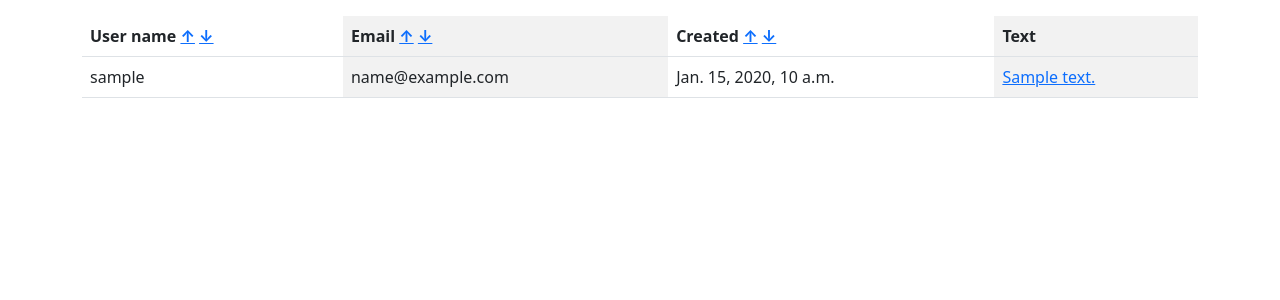
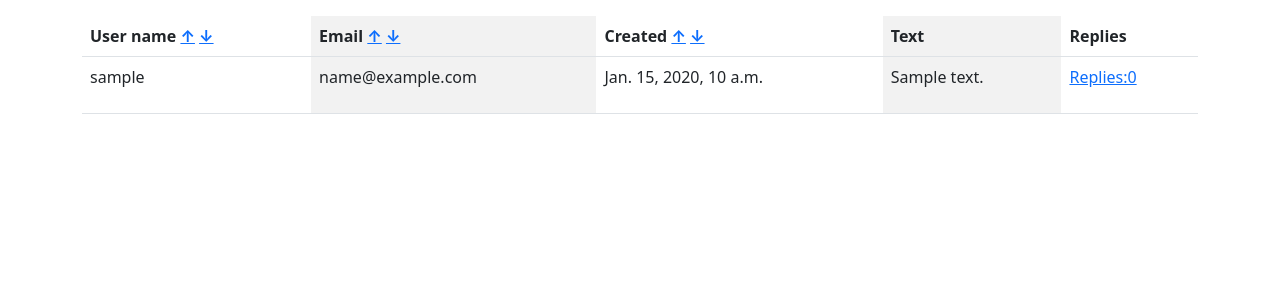
Before and after one commit to krasheg/SPA_application, a Django app: page / in a window 1280 px wide. Shown: the part 56-356 px from the top of the page. Run offline with Django 5.2, Linux system fonts and the light colour scheme; tables that the repository leaves empty hold one stand-in row (values such as "Sample post").

Commit message:
changed table view

```diff
--- a/app/templates/app/home.html
+++ b/app/templates/app/home.html
@@ -19,6 +19,7 @@
                 <a href="{% url 'home' %}?sort=-created_date">&#8595;</a>
             </th>
             <th>Text</th>
+            <th>Replies</th>
         </tr>
         {% if not comments %}
             <h1>No comments yet</h1>
@@ -28,7 +29,8 @@
                 <td>{{ comment.user_name.user_name }}</td>
                 <td>{{ comment.user_name.email }}</td>
                 <td>{{ comment.created_date }}</td>
-                <td><a href="{% url 'home' %}?parent={{ comment.id }}">{{ comment.text|safe }}</a></td>
+                <td><p>{{ comment.text|safe }}</p></td>
+                <td><a href="{% url 'home' %}?parent={{ comment.id }}">Replies:{{ comment.comment_set.count }}</a></td>
             </tr>
         {% endfor %}
     </table>
```
Also changed, not shown: 1 other file.
